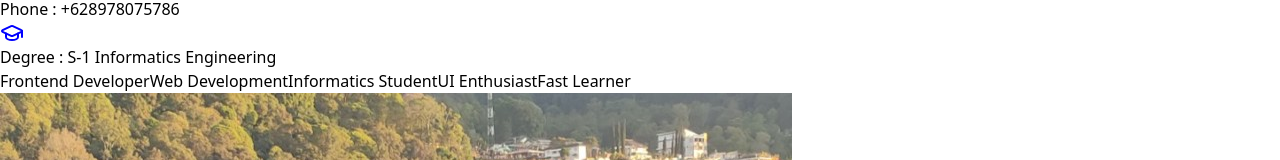
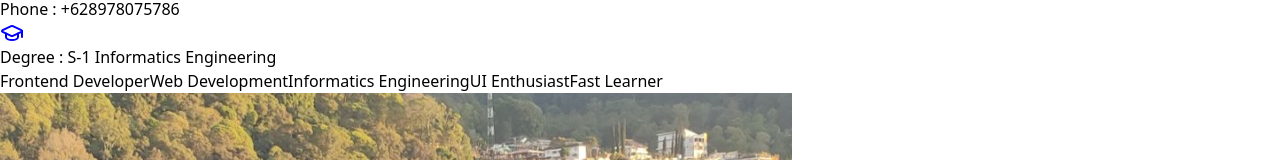
Before and after one commit to Umarfaridd/react-portofolio, a React (Vite) app: page / in a window 1280 px wide. Shown: the part 513-673 px from the top of the page. Built offline with nearby package versions, Linux system fonts and the light colour scheme.

Commit message:
Fix Page About and Footer

```diff
--- a/src/components/About.jsx
+++ b/src/components/About.jsx
@@ -33,7 +33,7 @@ export default function About({ darkMode }) {
                 Web Development
               </span>
               <span className="bg-purple-100 text-purple-700 px-4 py-2 rounded-full font-medium">
-                Informatics Student
+                Informatics Engineering
               </span>
               <span className="bg-purple-100 text-purple-700 px-4 py-2 rounded-full font-medium">
                 UI Enthusiast
--- a/src/components/Footer.jsx
+++ b/src/components/Footer.jsx
@@ -4,7 +4,7 @@ export default function Footer({ darkMode }) {
       <div className="max-w-6xl mx-auto text-center">
         <p className="text-lg font-semibold mb-2">Umar Farid Al Faqihi</p>
         <p className="text-gray-400 mb-4">
-          Frontend Developer • Web Development • Informatics Student
+          Frontend Developer • Web Development • Informatics Engineering
         </p>
       </div>
     </footer>
```
